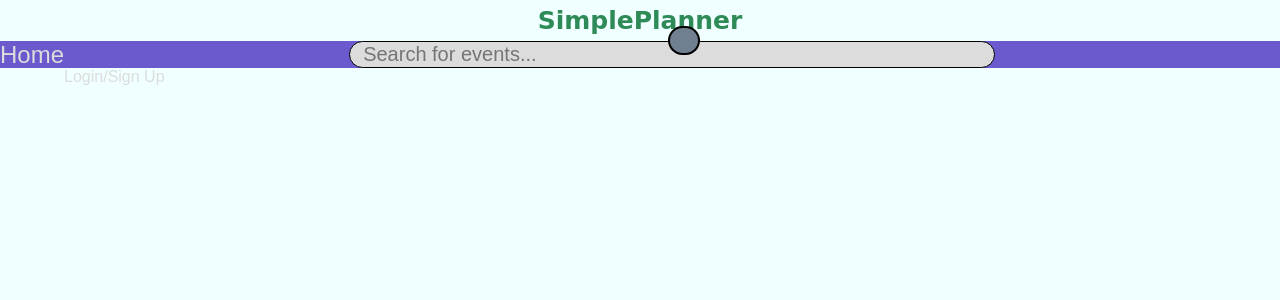
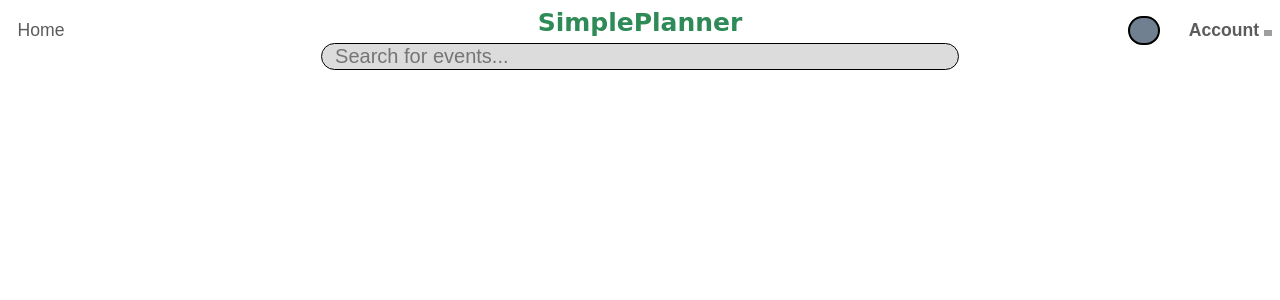
Before and after one commit to juda8901/simpleplannerreadonly, a PHP site: page /simpleplanner.html in a window 1280 px wide. Shown: the top 300 px of the page. Run offline with PHP 8.4, Linux system fonts and the light colour scheme; some libraries are stand-ins or nearby versions; some web fonts are replaced; grey boxes are pictures that could not be loaded.

Commit message:
adding drop down

```diff
--- /dev/null
+++ b/Frontend/show-hide.js
@@ -0,0 +1,11 @@
+$(document).ready(function() {
+$('div.accountMenuItem').hide();
+$('h3').click(function(){
+	$(this).next().slideToggle(500);
+	if ($(this).find('.arrow').attr('src')=='arrowUP.png')
+		$(this).find('.arrow').attr('src', 'arrowDown.png');
+	else if ($(this).find('.arrow').attr('src')=='arrowDown.png')
+		$(this).find('.arrow').attr('src','arrowUP.png');
+})
+
+})
--- a/Frontend/simpleplanner.css
+++ b/Frontend/simpleplanner.css
@@ -1,6 +1,5 @@
 body {
-	background-color: azure;
-	border:5px solid red;
+	/*background-color: azure;*/
 }
 
 h1 {
@@ -10,34 +9,21 @@ h1 {
 	font-size: 25px;
 }
 
-#bar1{
-    width: 35px;
-    height: 5px;
-    background-color: black;
-    margin: 6px 0;
-    position: fixed;
-    top: 15px;
-    left: 1320px;
+#home{
+	position: fixed;
+	left:1em;
+	top:20px;
+	font-size: 110%;
+	color: rgba(50,50,50,0.8);
+	text-decoration: none;
+	font-family: "Arial";
 }
 
-#bar2{
-    width: 35px;
-    height: 5px;
-    background-color: black;
-    margin: 6px 0;
+
+#accountMenu{
     position: fixed;
-    top: 25px;
-    left: 1320px;
-}
-
-#bar3{
-    width: 35px;
-    height: 5px;
-    background-color: black;
-    margin: 6px 0;
-    position: fixed;
-    top: 35px;
-    left: 1320px;
+    top: 20px;
+    right: 0.5em;
 }
 
 #accountIcon {
@@ -48,34 +34,45 @@ h1 {
 	background-color: slategrey;
 	margin: 6px 0;
 	position: fixed;
-    top: 20px;
-    right: 580px;
+    top: 10px;
+    right:120px;
 }
 
 div {
-	background-color:slateblue;
-	border:0px solid black;
+	/*background-color:slateblue;*/
+	/*border:0px solid black;*/
 }
 
 ul {
 	list-style-type: none;
 	margin: 0px;
 	padding: 0px;
-	background-color: slateblue;
+	/*background-color: slateblue;*/
 }
 
-li a {
-	display: inline;
-	float: left;
-	font-size: 150%;
-	color: gainsboro;
-	margin: 0px;
-	padding: 0px;
-	text-decoration: none;
-	font-family: "Arial";
-}
 
 li a:hover {
     background-color: lightgray;
     color: black;
 }
+
+/*drop down menu styling*/
+h3{
+	font-size: 110%;
+	color: rgba(50,50,50,0.8);
+	text-decoration: none;
+	font-family: "Arial";
+	margin:0;
+	/*border: rgba(50,50,50,1) solid 1px;*/
+
+}
+.accountMenuItem a{
+	display: block;
+	font-size: 100%;
+	color: rgba(50,50,50,0.8);
+	margin: 0px;
+	padding: 2px;
+	text-decoration: none;
+	font-family: "Arial";
+	border: rgba(50,50,50,1) solid 1px;
+}
--- a/Frontend/simpleplanner.html
+++ b/Frontend/simpleplanner.html
@@ -3,22 +3,39 @@
 	<head>
 		<link rel="stylesheet" type="text/css" href="simpleplanner.css">
 		<link href="https://fonts.googleapis.com/css?family=Architects+Daughter|Baloo+Paaji|Rock+Salt|Sedgwick+Ave+Display" rel="stylesheet">
+		<script
+  src="https://code.jquery.com/jquery-3.2.1.js"
+  integrity="sha256-DZAnKJ/6XZ9si04Hgrsxu/8s717jcIzLy3oi35EouyE="
+  crossorigin="anonymous"></script>
+  <script type="text/javascript" src="show-hide.js"></script>
+	</head>
+
+	<body>
 		<title>SimplePlanner</title>
 		<h1 align="center">SimplePlanner</h1>
-		<div id="bar1"></div>
+		<!-- <div id="bar1"></div>
 		<div id="bar2"></div>
-		<div id="bar3"></div>
+		<div id="bar3"></div> -->
+		<a id="home" href="simpleplanner.html">Home</a>
+		<div id="accountMenu">
+			<!-- drop down -->
+		<h3>Account <img class="arrow" src="images/arrowDown.png" style="width:8px;"></h3>
+		<div class="accountMenuItem">
+			<a href="">Settings</a>
+			<a href="">Log in/Sign up</a>
+		</div>
+		</div>
 		<div id="accountIcon"></div>
-	</head>
+			<ul>
+				<li style="text-align: center;"><input type="text" name="search" id="search_bar" placeholder="  Search for events..." style="background-color: gainsboro;width: 50%;border: 1px solid black;border-radius: 15px;font-size: 125%;">
+				</input></li>
+			</ul>
+			<ul>
+				<!-- insert event objects -->
+			</ul>
 
-	<body id="nav_bar" style="margin: 0px;padding: 0px;border: unset;">
-		<div style="margin: 0px;padding: 0px;">
-			<ul>
-				<li><a href="simpleplanner.html">Home</a></li>
-				<li style="text-align: center;"><input type="text" name="search" id="search_bar" placeholder="  Search for events..." style="background-color: gainsboro;width: 50%;border: 1px solid black;border-radius: 15px;font-size: 125%;">
-			</input></li>
-			<li><a href="login_sign_up.html" style="font-size: 100%">Login/Sign Up</a></li>
-		</ul>
-	</div>
+
+
+
 </body>
 </html>
```
